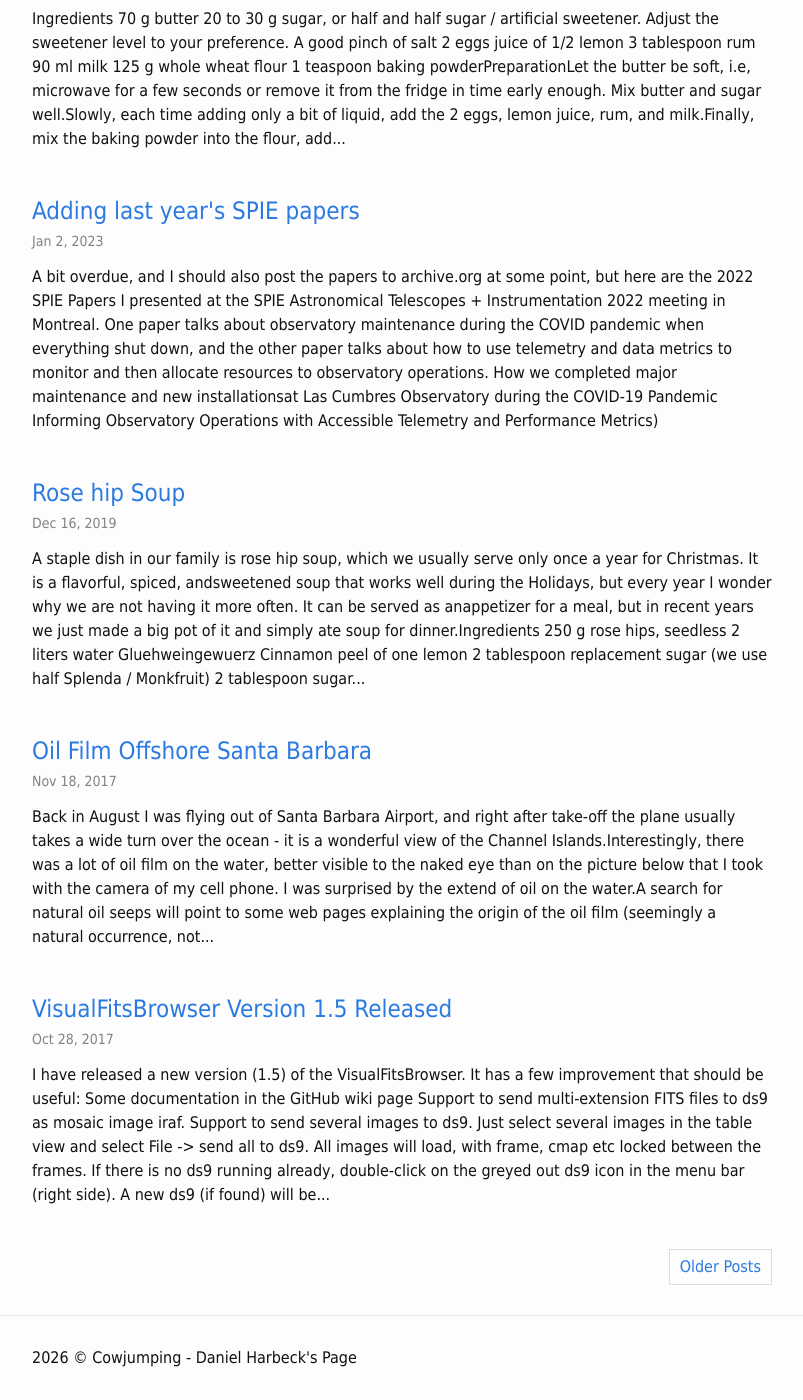
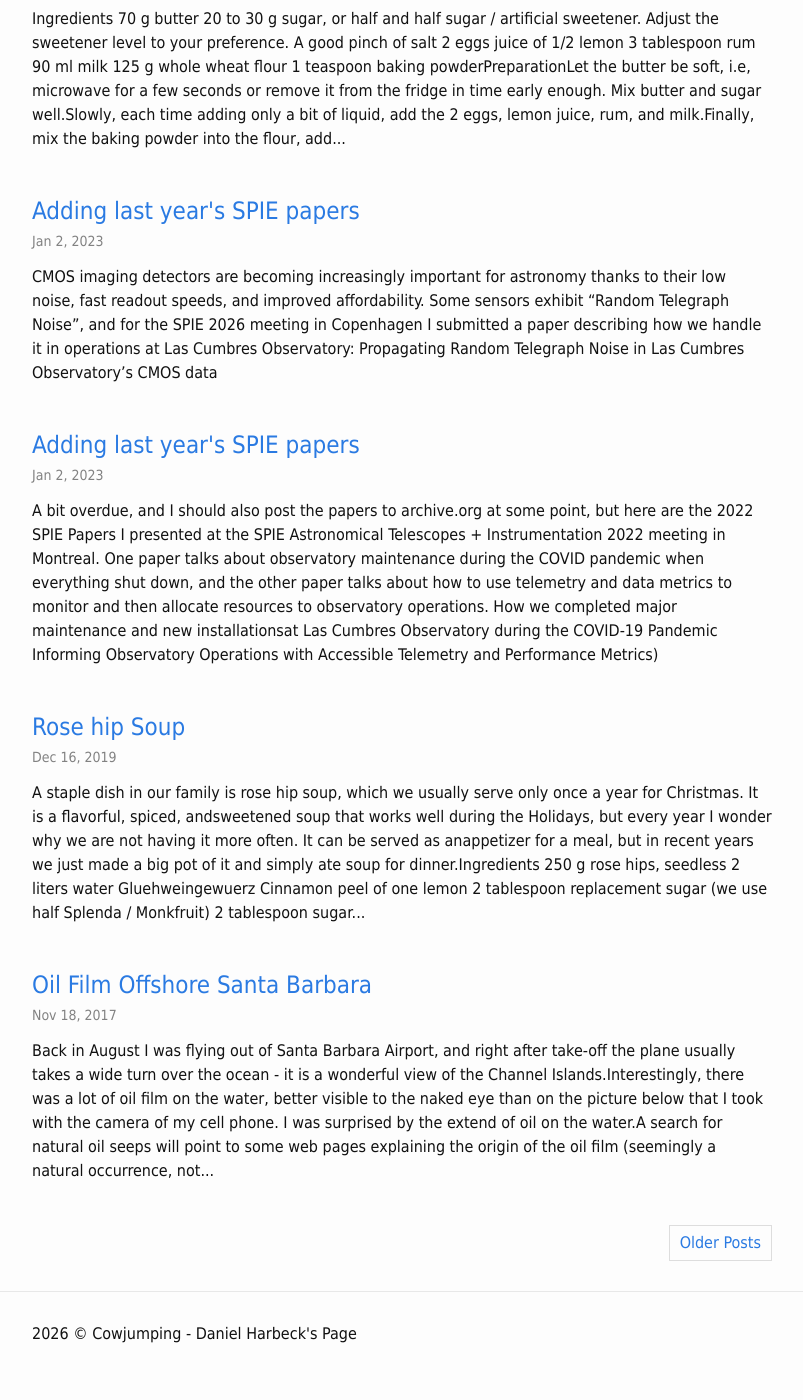
Before and after one commit to drhaz/drhaz.github.io, a Jekyll site: the page built from index.html, in a window 1280 px wide and 1400 px high, scrolled down 229 px. Shown: the whole window, without its empty margins (238-1041 px from the left). Built offline with Jekyll 4.4.1, drawn with Linux system fonts in a browser that asks for light colours; the list of posts is cut into pages by our own code; after the commit the page ends 1605 px from its top, so only the background shows below that.

Commit message:
SPIE2026 RTN paper post

```diff
--- a/_pages/about.md
+++ b/_pages/about.md
@@ -6,10 +6,7 @@ permalink: /about
 
 **Daniel Harbeck, Ph.D.**
 
-Currently Head of Instrumentation at the [Las Cumbres Observatory](https://lco.global).
-
-Herding a bunch of CCD controllers, commissioning the NRES fleet of high-resolution spectrographs, integrating the future 2-meter telescope instrument (MuSCAT 3, 4), renewing the 0.4m telescope fleet, and helping everywhere in the observatory as needed.
-
+Currently Head of Instrumentation & Science Operations at the [Las Cumbres Observatory](https://lco.global).
 
 
 ## Professional activities:
@@ -34,7 +31,7 @@ Main Interests: Astronomical instrumentation, observatory operations, data manag
 ## Outside work
 
 
-I enjoy photography, swimming, sailing, traveling, and many other things.
+I enjoy photography, swimming, sailing, traveling, and many other things. Updating and writing on a personal web page .... not that much.
 
 
 ### What is that bridge on the top of the site?
--- /dev/null
+++ b/_posts/2026-05-16-CMOS-Telegraph-Noise.md
@@ -0,0 +1,11 @@
+---
+layout: post
+title: "Adding last year's SPIE papers"
+date: 2023-01-02
+tags: [SPIE]
+
+---
+
+CMOS imaging detectors are becoming increasingly important for astronomy thanks to their low noise, fast readout speeds, and improved affordability. Some sensors exhibit "Random Telegraph Noise", and for the SPIE 2026 meeting in Copenhagen I submitted a paper describing how we handle it in operations at Las Cumbres Observatory:
+
+ * [Propagating Random Telegraph Noise in Las Cumbres Observatory’s CMOS data]({{site.url}}/assets/docs/SPIE2026__Harbeck_et_al_LCO_CMOS_Noise_Propagation.pdf)
```
